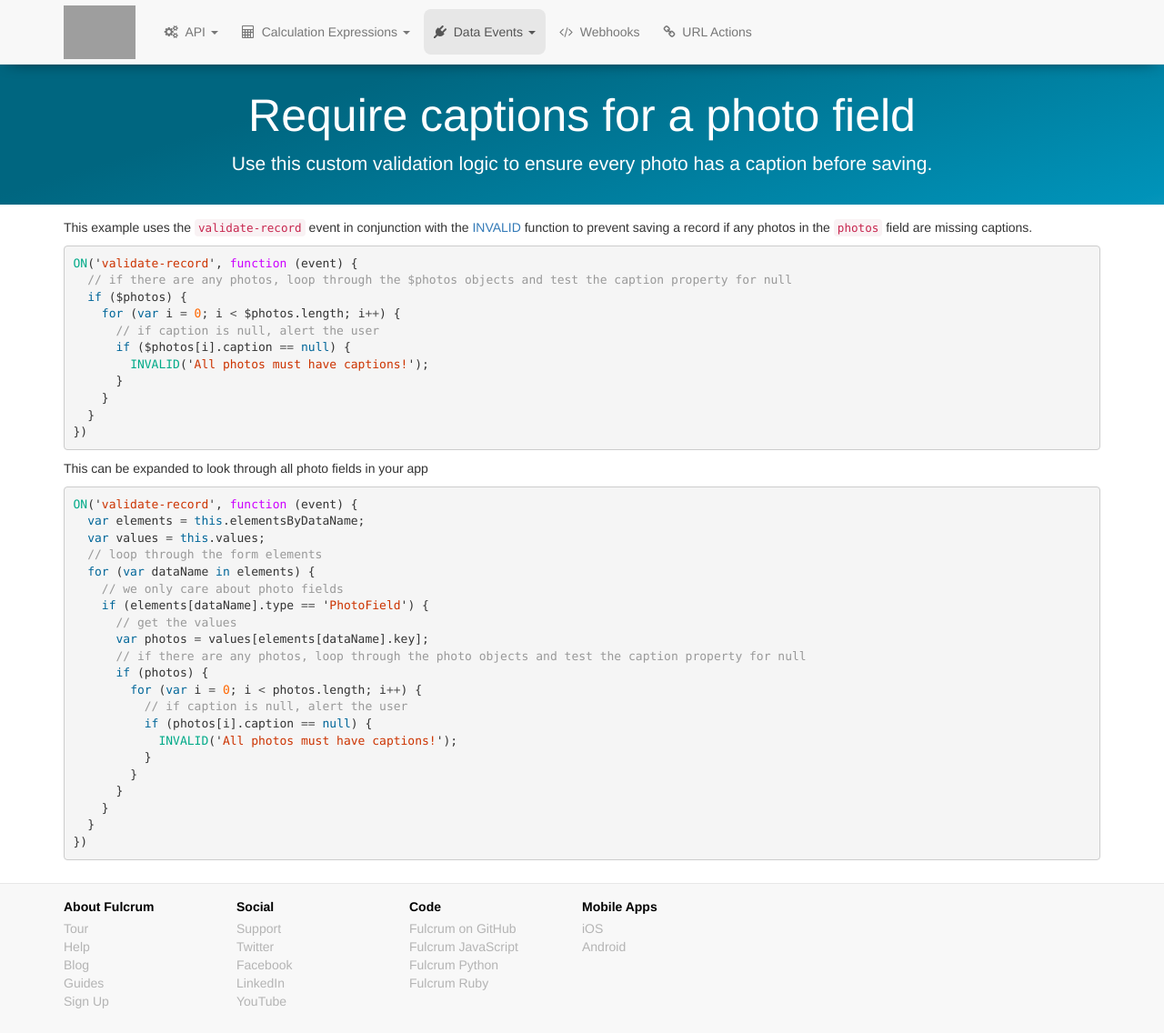
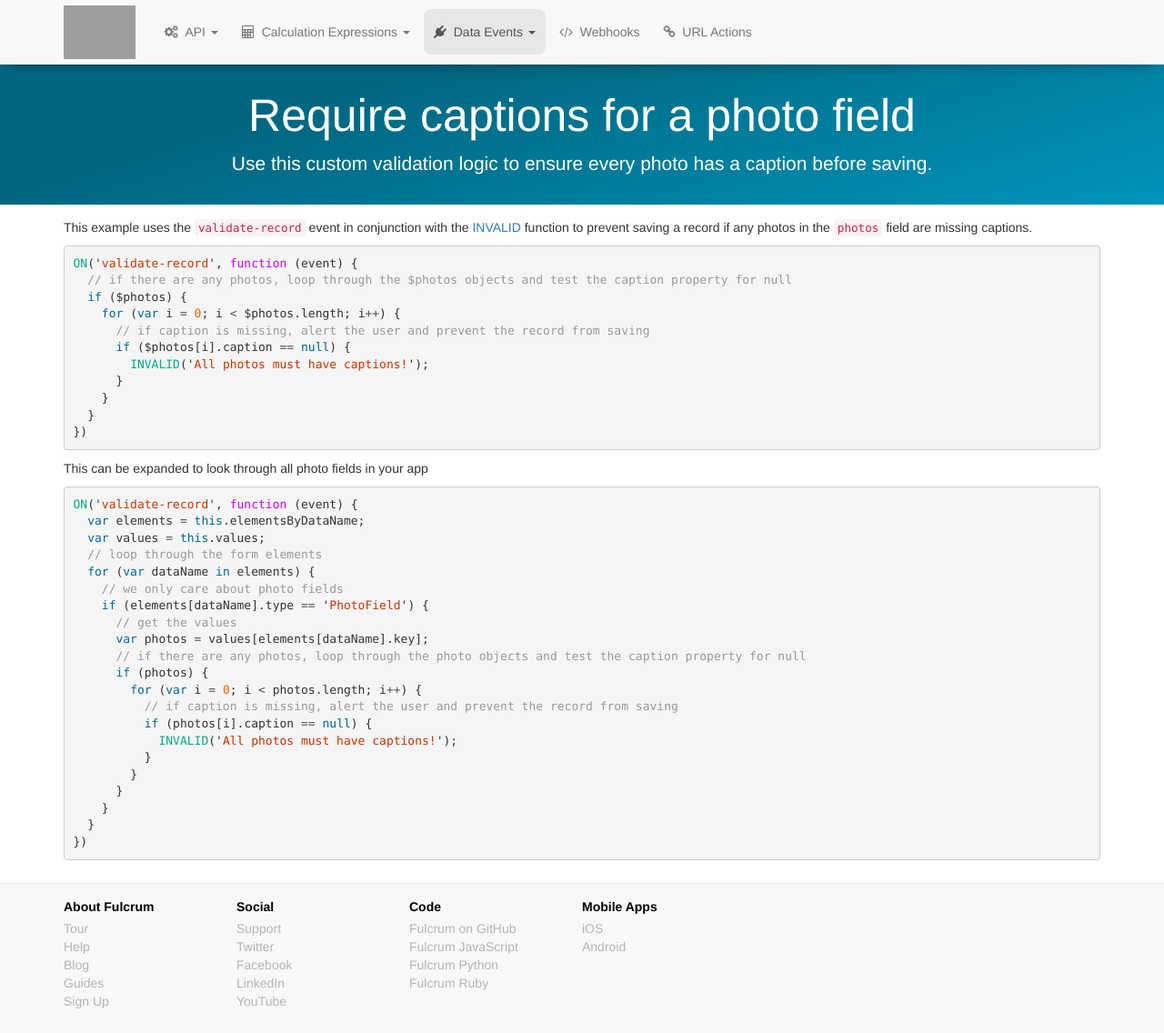
Before and after one commit to rylincoln/developer.fulcrumapp.com, a Jekyll site: the page built from _data-event-examples/require-photo-captions.md, in a window 1280 px wide and 1136 px high. Shown: the whole window at 91% size. Built offline with Jekyll 4.4.1, drawn with Linux system fonts in a browser that asks for light colours; nearby versions of some CDN libraries; grey boxes are pictures that could not be loaded.

Commit message:
improve comments

```diff
--- a/_data-event-examples/require-photo-captions.md
+++ b/_data-event-examples/require-photo-captions.md
@@ -13,7 +13,7 @@ ON('validate-record', function (event) {
   // if there are any photos, loop through the $photos objects and test the caption property for null
   if ($photos) {
     for (var i = 0; i < $photos.length; i++) {
-      // if caption is null, alert the user
+      // if caption is missing, alert the user and prevent the record from saving
       if ($photos[i].caption == null) {
         INVALID('All photos must have captions!');
       }
@@ -37,7 +37,7 @@ ON('validate-record', function (event) {
       // if there are any photos, loop through the photo objects and test the caption property for null
       if (photos) {
         for (var i = 0; i < photos.length; i++) {
-          // if caption is null, alert the user
+          // if caption is missing, alert the user and prevent the record from saving
           if (photos[i].caption == null) {
             INVALID('All photos must have captions!');
           }
```
